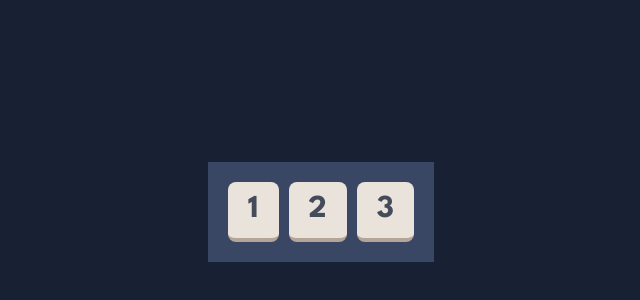
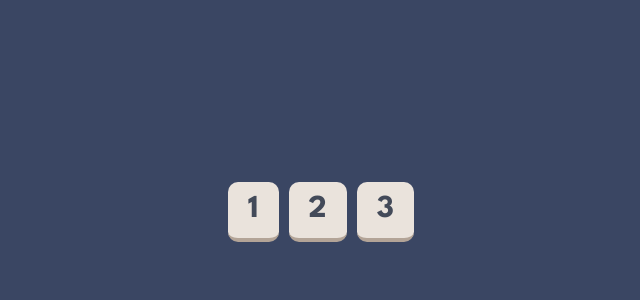
Before and after one commit to KaMazim/calculator_app, a React (Create React App) app: page / in a window 1280 px wide. Shown: the part 188-488 px from the top of the page, without its empty margins (319-959 px from the left). Built offline with nearby package versions, Linux system fonts and the light colour scheme.

Commit message:
refactor: adjusting theme colors

```diff
--- a/src/providers/ThemeProvider/colorThemes.ts
+++ b/src/providers/ThemeProvider/colorThemes.ts
@@ -5,101 +5,101 @@ type colorTheme = Theme['color'];
 const colorThemes: colorTheme[] = [
     {
         background: {
-            main: 'hsl(222, 26%, 31%)',
-            toggleKeyPad: 'hsl(223, 31%, 20%)',
-            screen: 'hsl(224, 36%, 15%)',
+            input: '#181F33',
+            toggle_keyPad: '#242D44',
+            screen: '#3A4663',
         },
 
         key: {
             primary: {
                 // Also used in toggle button
-                background: 'hsl(6, 63%, 50%)',
-                hoverBackground: 'hsl(6, 63%, 70%)',
-                shadow: 'hsl(6, 70%, 34%)',
-                text: 'hsl(0, 0%, 100%)',
+                background: '#D03F2F',
+                hoverBackground: '#F96B5B',
+                shadow: '#93261A',
+                text: '#FFFFFF',
             },
             secondary: {
-                background: 'hsl(225, 21%, 49%)',
-                hoverBackground: 'hsl(225, 21%, 69%)',
-                shadow: 'hsl(224, 28%, 35%)',
-                text: 'hsl(0, 0%, 100%)',
+                background: '#647198',
+                hoverBackground: '#A2B2E1',
+                shadow: '#414E73',
+                text: '#FFFFFF',
             },
             default: {
-                background: 'hsl(30, 25%, 89%)',
-                hoverBackground: 'hsl(30, 25%, 100%)',
-                shadow: 'hsl(28, 16%, 65%)',
-                text: 'hsl(221, 14%, 31%)',
+                background: '#EAE3DC',
+                hoverBackground: '#FFFFFE',
+                shadow: '#B3A497',
+                text: '#434A59',
             },
         },
 
         text: {
-            primary: 'hsl(0, 0%, 100%)',
+            primary: '#FFFFFF',
         },
     },
     {
         background: {
-            main: 'hsl(0, 0%, 90%)',
-            toggleKeyPad: 'hsl(0, 5%, 81%)',
-            screen: 'hsl(0, 0%, 93%)',
+            input: '#FFFFFF',
+            toggle_keyPad: '#979797',
+            screen: '#E6E6E6',
         },
 
         key: {
             primary: {
                 // Also used in toggle button
-                background: 'hsl(25, 98%, 40%)',
-                hoverBackground: 'hsl(25, 98%, 60%)',
-                shadow: 'hsl(25, 99%, 27%)',
-                text: 'hsl(0, 0%, 100%)',
+                background: '#C85402',
+                hoverBackground: '#FF8A38',
+                shadow: '#873901',
+                text: '#FFFFFF',
             },
             secondary: {
-                background: 'hsl(185, 42%, 37%)',
-                hoverBackground: 'hsl(185, 42%, 57%)',
-                shadow: 'hsl(185, 58%, 25%)',
-                text: 'hsl(0, 0%, 100%)',
+                background: '#378187',
+                hoverBackground: '#62B5BC',
+                shadow: '#1B6066',
+                text: '#FFFFFF',
             },
             default: {
-                background: 'hsl(45, 7%, 89%)',
-                hoverBackground: 'hsl(45, 7%, 100%)',
-                shadow: 'hsl(35, 11%, 61%)',
-                text: 'hsl(60, 10%, 19%)',
+                background: '#E5E4E1',
+                hoverBackground: '#FFFFFF',
+                shadow: '#A79E91',
+                text: '#36362C',
             },
         },
 
         text: {
-            primary: 'hsl(60, 10%, 19%)',
+            primary: '#36362C',
         },
     },
     {
         background: {
-            main: 'hsl(268, 75%, 9%)',
-            toggleKeyPad: 'hsl(268, 71%, 12%)',
-            screen: 'hsl(268, 71%, 12%)',
+            input: '#1E0936',
+            toggle_keyPad: '#1E0936',
+            screen: '#17062A',
         },
 
         key: {
             primary: {
                 // Also used in toggle button
-                background: 'hsl(176, 100%, 44%)',
-                hoverBackground: 'hsl(176, 100%, 84%)',
-                shadow: 'hsl(177, 92%, 70%)',
-                text: 'hsl(198, 20%, 13%)',
+                background: '#00DED0',
+                hoverBackground: '#93FFF8',
+                shadow: '#6CF9F1',
+                text: '#1A2327',
             },
             secondary: {
-                background: 'hsl(281, 89%, 26%)',
-                hoverBackground: 'hsl(281, 89%, 46%)',
-                shadow: 'hsl(285, 91%, 52%)',
-                text: 'hsl(0, 0%, 100%)',
+                background: '#56077C',
+                hoverBackground: '#8631AF',
+                shadow: '#BE15F4',
+                text: '#FFFFFF',
             },
             default: {
-                background: 'hsl(268, 47%, 21%)',
-                hoverBackground: 'hsl(268, 47%, 41%)',
-                shadow: 'hsl(290, 70%, 36%)',
-                text: 'hsl(52, 100%, 62%)',
+                background: '#331C4D',
+                hoverBackground: '#6C34AC',
+                shadow: '#881C9E',
+                text: '#FFE53D',
             },
         },
 
         text: {
-            primary: 'hsl(52, 100%, 62%)',
+            primary: '#FFE53D',
         },
     },
 ];
--- a/src/providers/ThemeProvider/emotion.d.ts
+++ b/src/providers/ThemeProvider/emotion.d.ts
@@ -4,8 +4,8 @@ declare module '@emotion/react' {
     export interface Theme {
         color: {
             background: {
-                main: string;
-                toggleKeyPad: string;
+                input: string;
+                toggle_keyPad: string;
                 screen: string;
             };
 
--- a/src/providers/ThemeProvider/index.tsx
+++ b/src/providers/ThemeProvider/index.tsx
@@ -17,7 +17,7 @@ const ThemeProvider = ({ children }: { children: React.ReactNode }) => {
     const currentTheme: Theme = {
         color: colorThemes[theme],
         transition: 'all 0.3s',
-        borderRadius: '8px',
+        borderRadius: '10px',
     };
 
     return (
```
